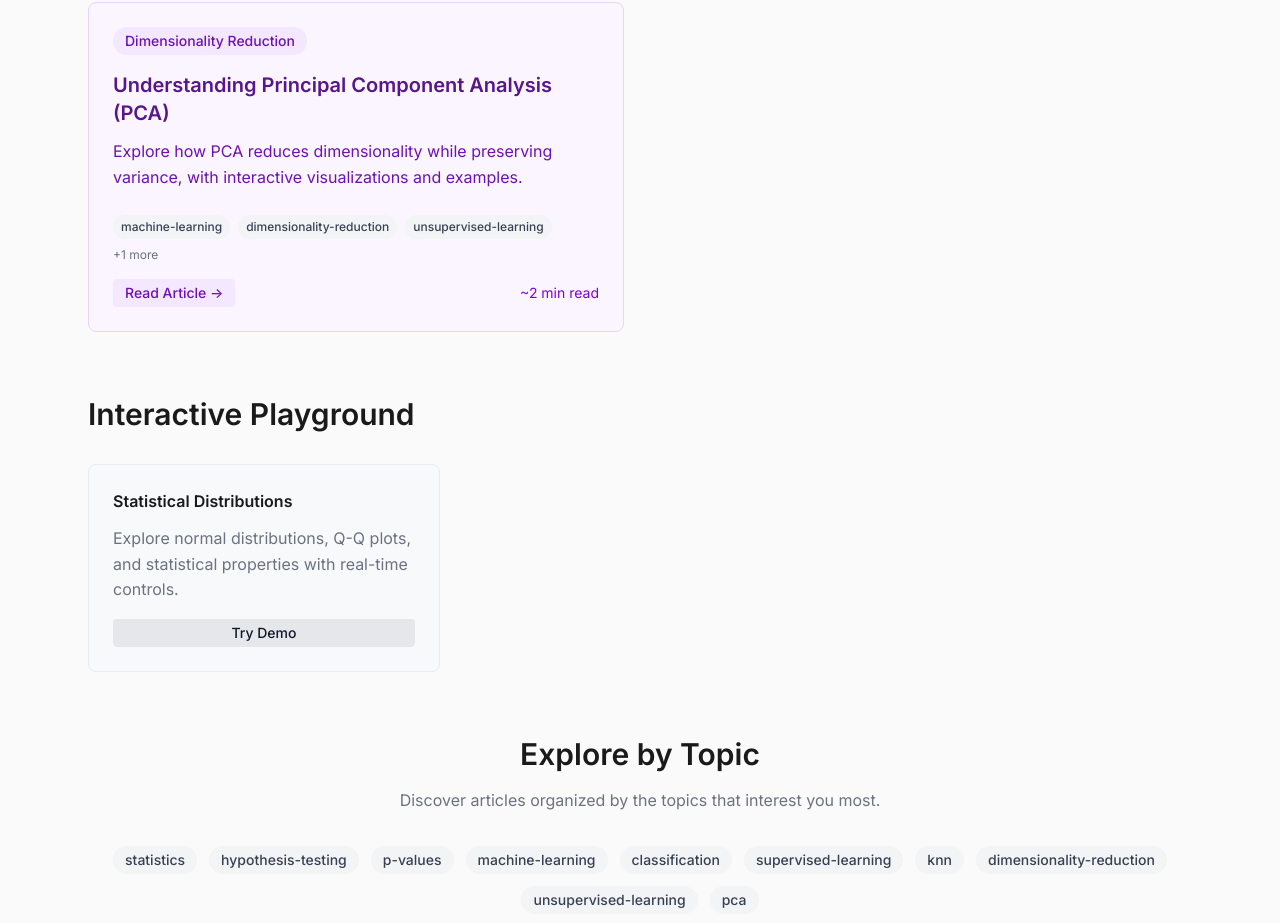
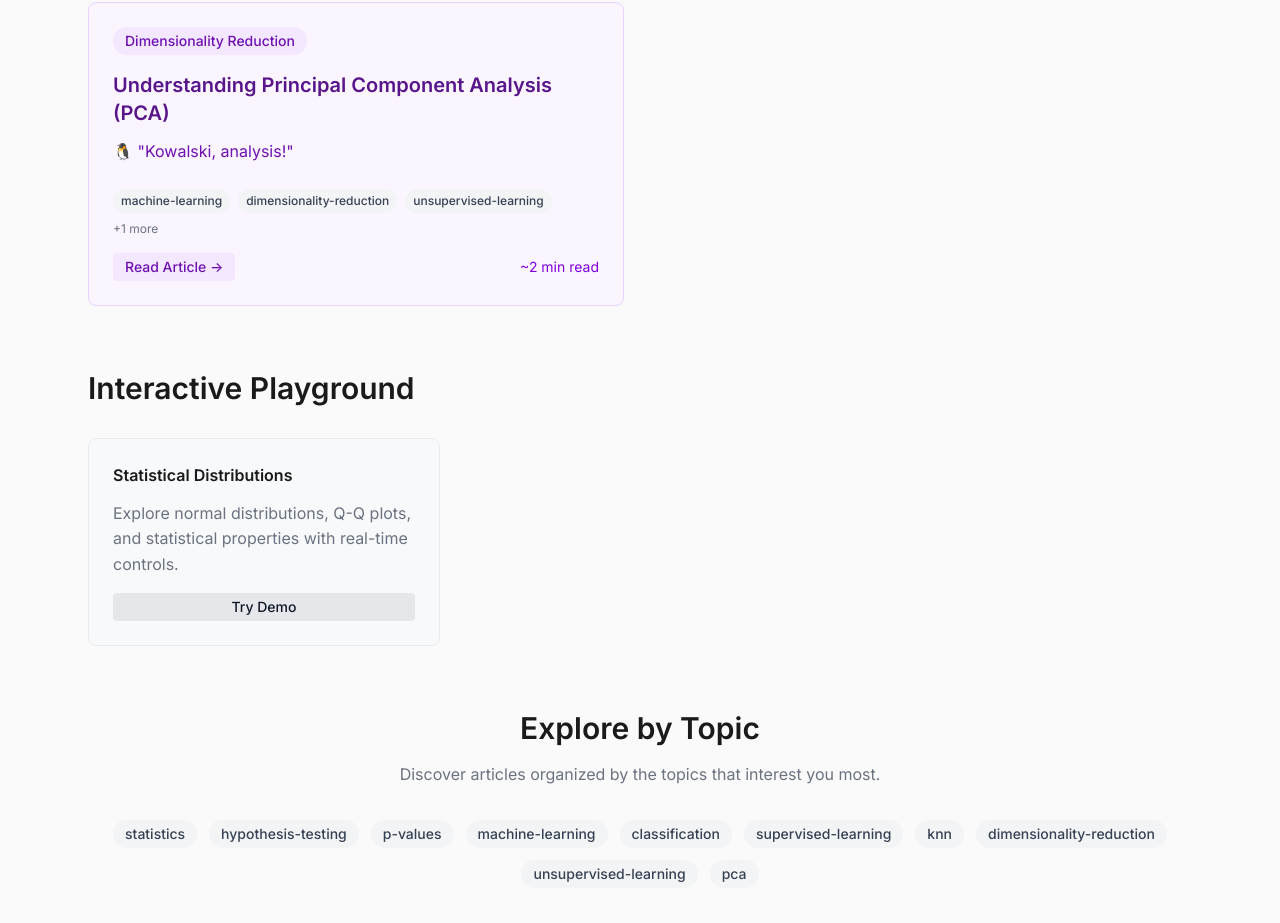
Before and after one commit to nikhil-vytla/interactive-blog, a Next.js app: page /interactive-blog/ in a window 1280 px wide. Shown: the part 888-1811 px from the top of the page. Built offline with nearby package versions, Linux system fonts and the light colour scheme.

Commit message:
Refactor: Remove unused parameters from PCA article config

```diff
--- a/src/content/articles/machine-learning/pca.ts
+++ b/src/content/articles/machine-learning/pca.ts
@@ -3,7 +3,7 @@ import { ArticleConfig } from '@/types';
 export const pcaConfig: ArticleConfig = {
   id: 'principal-component-analysis',
   title: 'Understanding Principal Component Analysis (PCA)',
-  description: 'Explore how PCA reduces dimensionality while preserving variance, with interactive visualizations and examples.',
+  description: '🐧 "Kowalski, analysis!"',
   category: 'Dimensionality Reduction',
   slug: 'principal-component-analysis',
   publishedAt: '2025-06-29',
```
